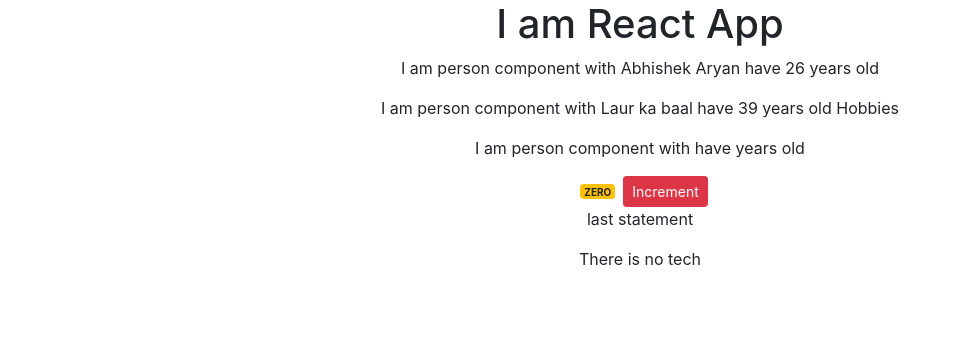
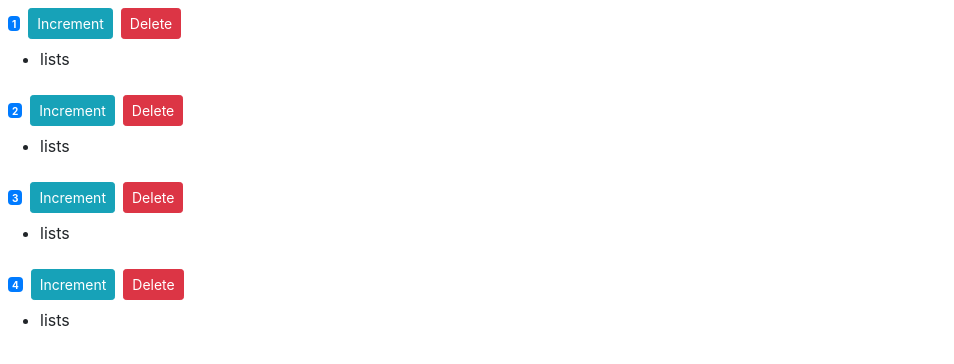
Before and after one commit to send2abhishek/react-guide, a React (Create React App) app: page / in a window 1280 px wide. Shown: the top 364 px of the page, without its empty margins (0-954 px from the left). Built offline with nearby package versions, Linux system fonts and the light colour scheme.

Commit message:
Importing, exporting props and conditional rendering concepts

```diff
--- a/src/components/counte.jsx
+++ b/src/components/counte.jsx
@@ -2,15 +2,25 @@
 class Counter extends Component {
   constructor(props) {
     super(props);
+    //console.log("cons called", this);
+    //return new instance of handleclick function with property of this
+    //this.handleClick = this.handleClick.bind(this);
     this.state = {
-      count: 0,
-      tech: []
+      count: this.props.data.value,
+      tech: ["lists"]
     };
   }
 
   styles = {
     fontSize: 10,
     fontWeight: "bold"
+  };
+
+  handleClick = e => {
+    //console.log("event props is", e);
+    this.setState({
+      count: this.state.count + 1
+    });
   };
   render() {
     let classes = "badge m-2 badge-";
@@ -20,9 +30,20 @@
         <span style={this.styles} className={classes}>
           {this.formatCounter()}
         </span>
-        <button className="btn btn-danger btn-sm">Increment</button>
+        <button
+          onClick={() => this.handleClick(this.state.count)}
+          className="btn btn-info btn-sm"
+        >
+          Increment
+        </button>
+        <button
+          onClick={() => this.props.onDelete(this.props.data.id)}
+          className="btn btn-danger btn-sm m-2"
+        >
+          Delete
+        </button>
         {this.state.tech.length === 0 && <p>There is no tech for this</p> && (
-          <p>last statement</p>
+          <p></p>
         )}
         {this.renderHelper()}
       </div>
--- /dev/null
+++ b/src/components/counters.jsx
@@ -0,0 +1,34 @@
+import React, { Component } from "react";
+import Counter from "./counte";
+
+class Counters extends Component {
+  constructor(props) {
+    super(props);
+    this.state = {
+      listCOunter: [
+        { id: 1, value: 1 },
+        { id: 2, value: 2 },
+        { id: 3, value: 3 },
+        { id: 4, value: 4 }
+      ]
+    };
+  }
+  render() {
+    return (
+      <div>
+        {this.state.listCOunter.map(data => (
+          <Counter key={data.id} data={data} onDelete={this.handleDelete} />
+        ))}
+      </div>
+    );
+  }
+
+  handleDelete = id => {
+    const counters = this.state.listCOunter.filter(c => c.id !== id);
+    this.setState({
+      listCOunter: counters
+    });
+  };
+}
+
+export default Counters;
--- a/src/index.js
+++ b/src/index.js
@@ -2,9 +2,10 @@
 import ReactDom from "react-dom";
 import "bootstrap/dist/css/bootstrap.css";
 import App from "./App";
+import Counters from "./components/counters";
 
 // bable used to convert this using React.CreateElement()
 //const element = <h1>Abhishek Aryan</h1>;
 
 // render method used to display ui to browser
-ReactDom.render(<App />, document.getElementById("root"));
+ReactDom.render(<Counters />, document.getElementById("root"));
```
